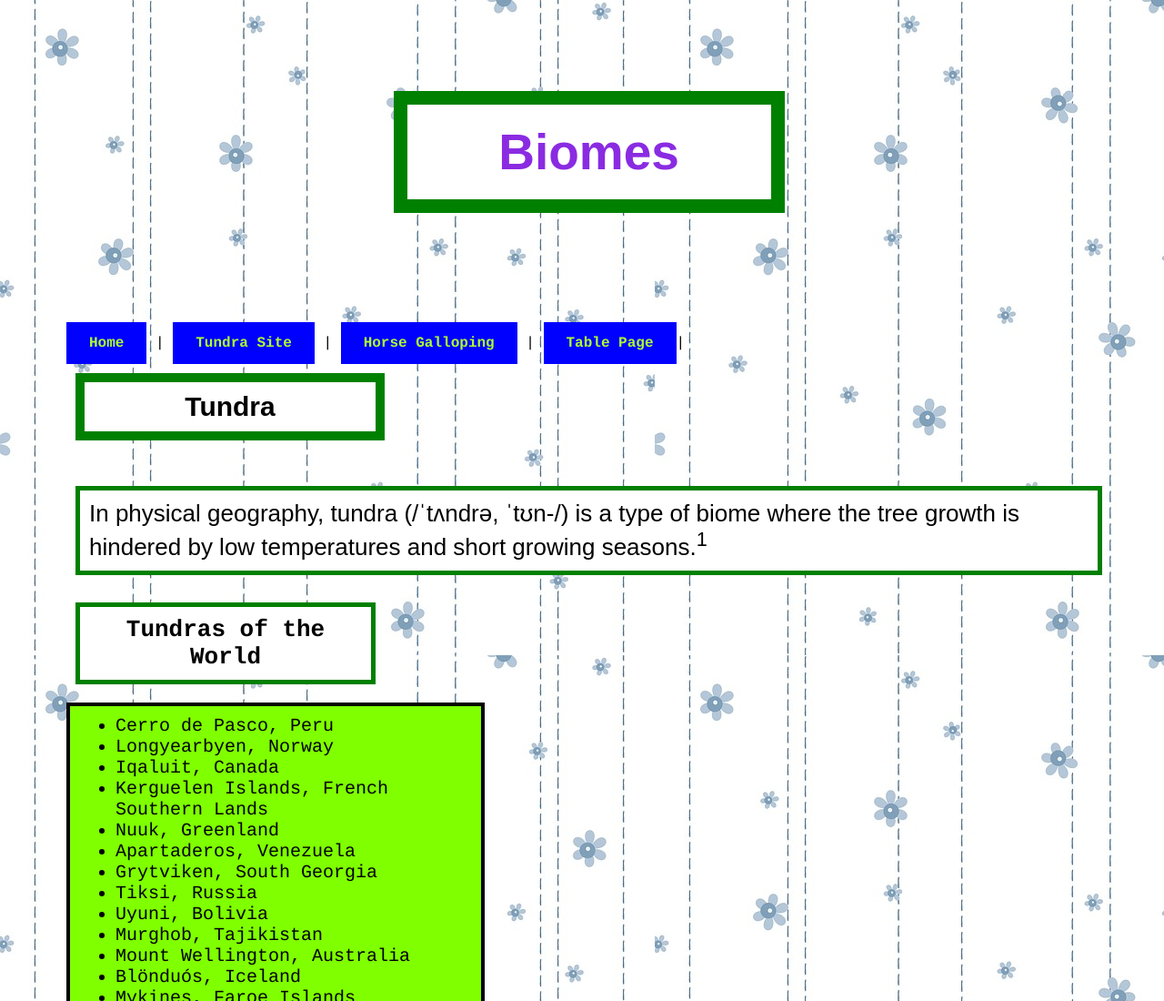
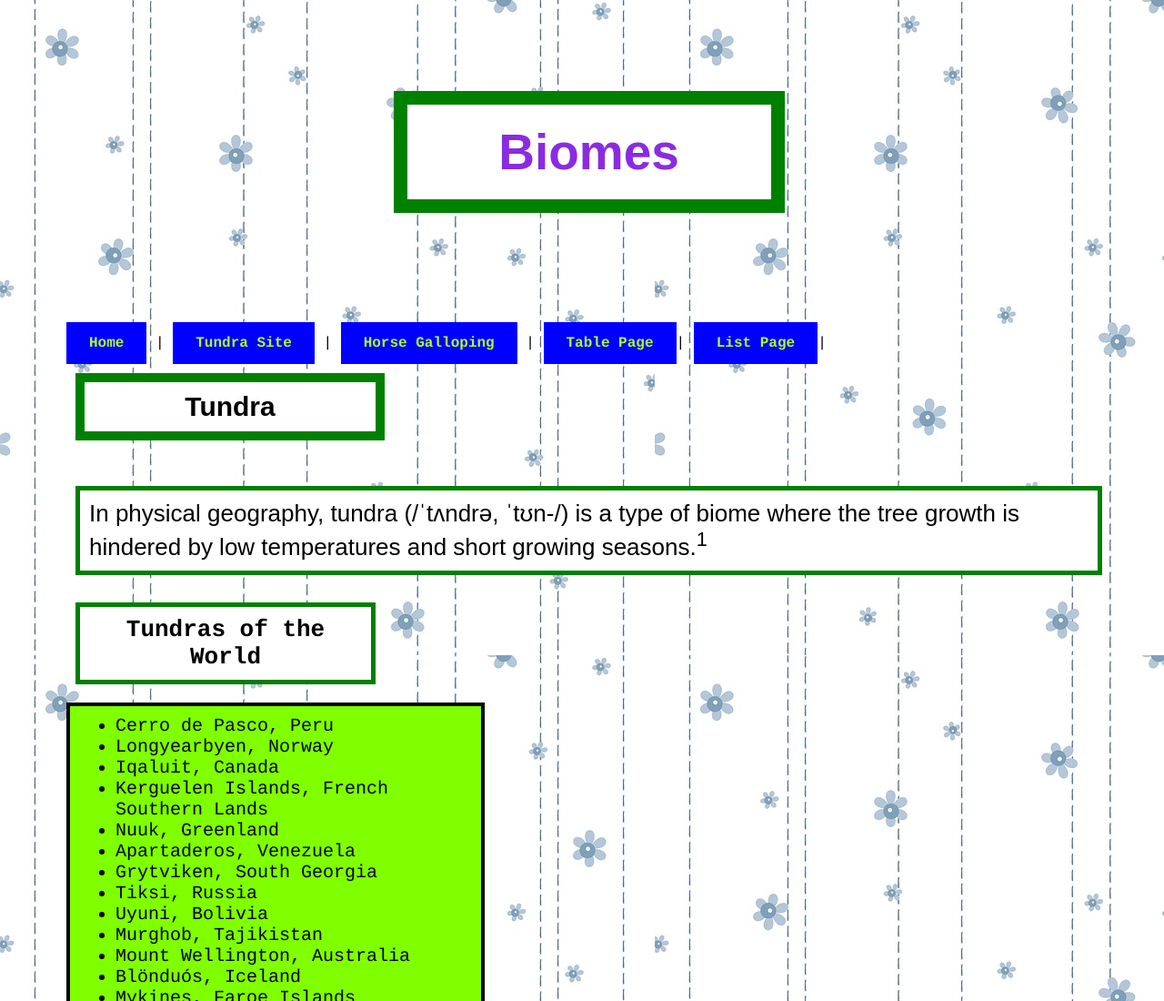
Before and after one commit to jasonpmaxwell/jasonpmaxwell.github.io, a plain HTML site: page tundra.html in a window 1280 px wide. Shown: the top 1100 px of the page at 91% size. Drawn offline with Linux system fonts and the light colour scheme.

Commit message:
Update tundra.html

```diff
--- a/tundra.html
+++ b/tundra.html
@@ -21,6 +21,7 @@
             <a href="tundra.html">Tundra Site</a> |
             <a href="horse-galloping.html">Horse Galloping</a> |
             <a href="Table-Page.html">Table Page</a>|
+            <a href="List-Page.html">List Page</a>|
         </nav>
 
         <h2>Tundra</h2>
```
